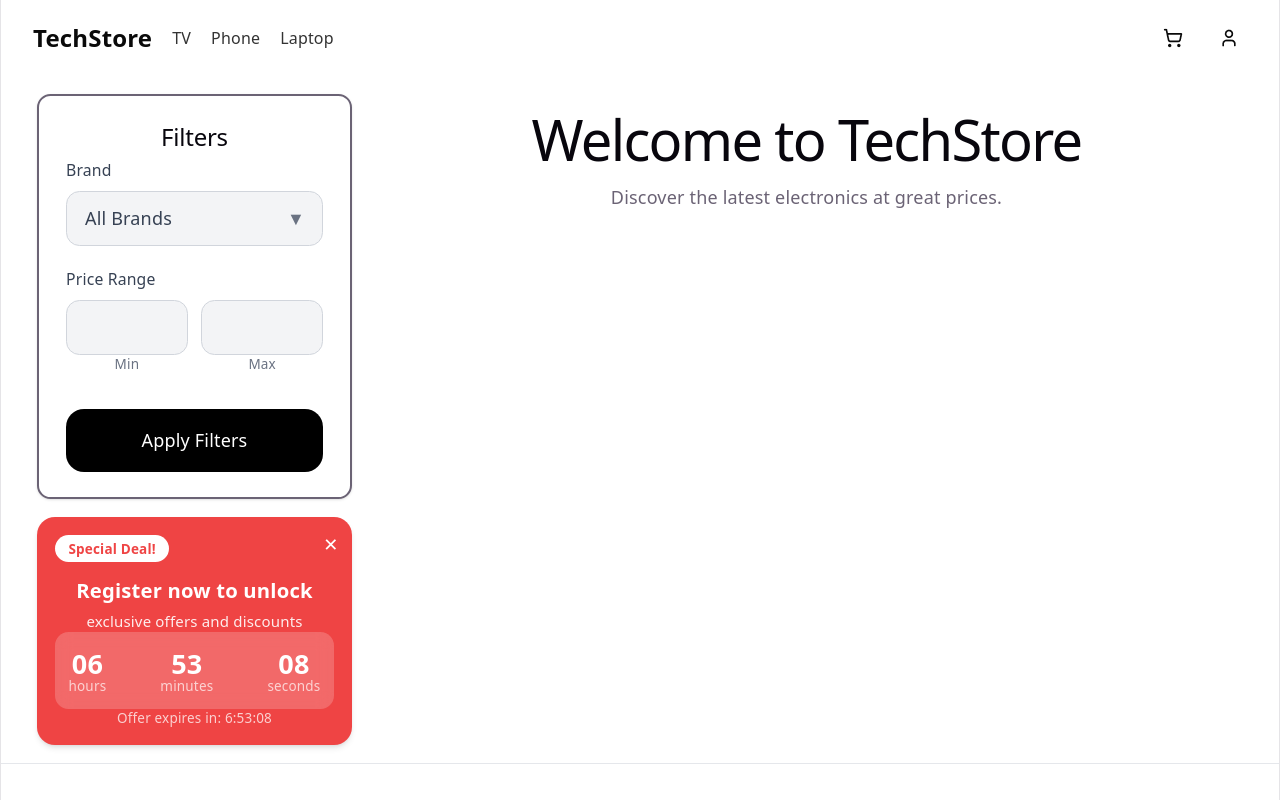
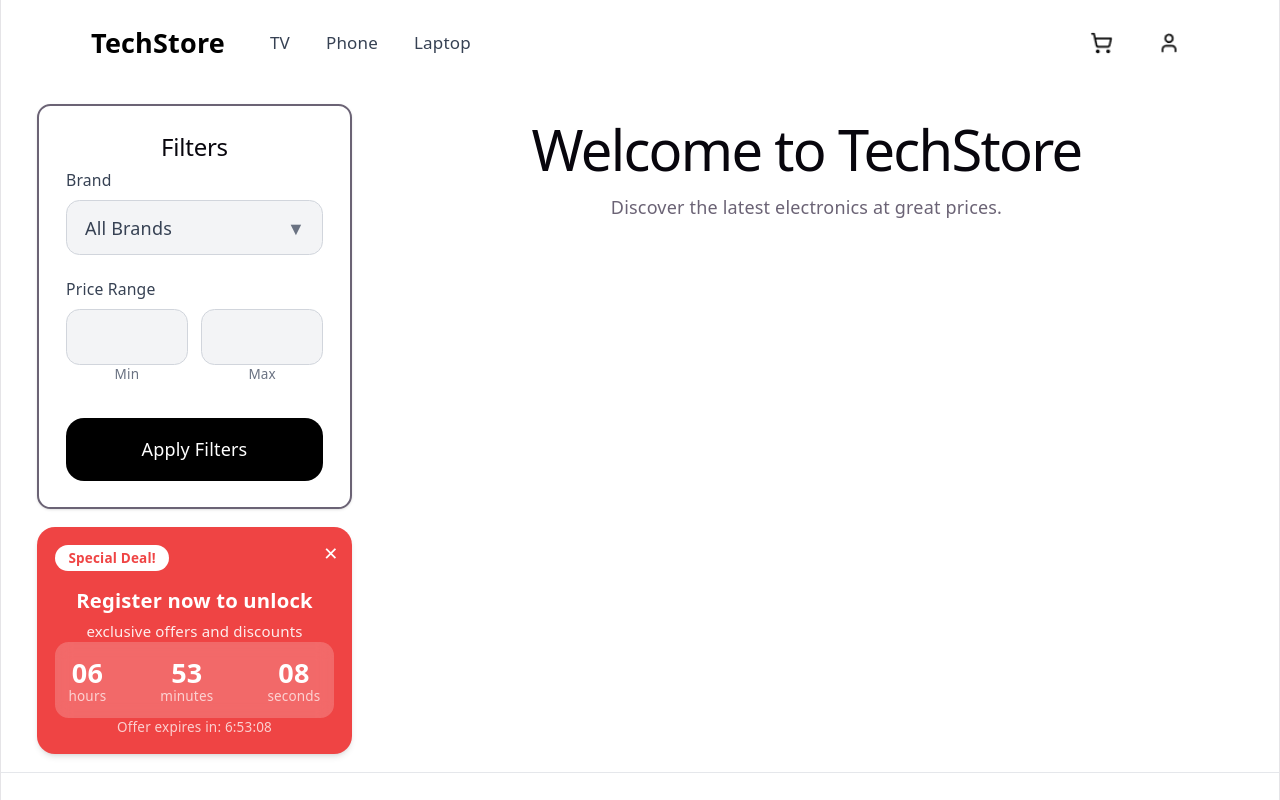
Before and after one commit to mako042/homeAssignment, a React (Vite) app: page / in a window 1280 px wide. Shown: the top 800 px of the page. Built offline with nearby package versions, Linux system fonts and the light colour scheme.

Commit message:
Switch to Tailwindcss

```diff
--- a/src/components/header.jsx
+++ b/src/components/header.jsx
@@ -1,58 +1,38 @@
 function Header() {
-  const styles = {
-    header: {
-      backgroundColor: "#ffffff",
-      padding: "20px 32px",
-      display: "flex",
-      justifyContent: "space-between",
-      alignItems: "center",
-    },
+  return (
+    <header className="bg-white py-5 flex items-center justify-between px-20">
 
-    containers: {
-      display: "flex",
-      alignItems: "center",
-      flex: 1,
-    },
-    logo: {
-      fontSize: "24px",
-      fontWeight: "bold",
-      color: "#0A0A0A",
-    },
-    nav: {
-      display: "flex",
-      gap: "20px",
+      <div className="flex items-center gap-10 flex-1">
+        <div className="text-2xl font-bold text-black">
+          TechStore
+        </div>
 
-    },
-    end: {
-      display: "flex",
-      justifyContent: "flex-end",
-      gap: "20px",
-    },
-    endIcon: {
-      width: "36px",
-      height: "36px",
-    },
-    navItem: {
-      textDecoration: "none",
-      color: "#333",
-      fontSize: "16px",
-    },
-  };
-
-  return (
-    <header style={styles.header}>
-      <div style={styles.containers}>
-        <nav style={styles.nav}>
-          <div style={styles.logo}>TechStore</div>
-          <a href="#" style={styles.navItem}>TV</a>
-          <a href="#" style={styles.navItem}>Phone</a>
-          <a href="#" style={styles.navItem}>Laptop</a>
+        <nav className="flex items-center gap-8">
+          <a href="#" className="text-gray-700 hover:text-black transition-colors text-[17px]">
+            TV
+          </a>
+          <a href="#" className="text-gray-700 hover:text-black transition-colors text-[17px]">
+            Phone
+          </a>
+          <a href="#" className="text-gray-700 hover:text-black transition-colors text-[17px]">
+            Laptop
+          </a>
         </nav>
       </div>
-      <nav style={styles.end}>
-          <img src="/src/assets/cart.png" alt="Cart" style={styles.endIcon} />
-          <img src="/src/assets/user.png" alt="User" style={styles.endIcon} />
+
+      <nav className="flex items-center gap-6">
+        <img
+          src="/src/assets/cart.png"
+          alt="Cart"
+          className="w-9 h-9 cursor-pointer hover:scale-110 transition-transform"
+        />
+        <img
+          src="/src/assets/user.png"
+          alt="User"
+          className="w-9 h-9 cursor-pointer hover:scale-110 transition-transform"
+        />
       </nav>
+
     </header>
   );
 }
```
